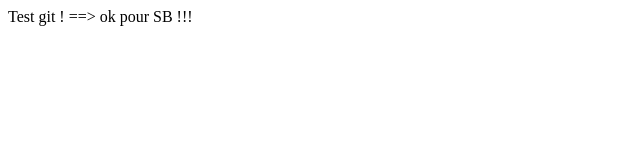
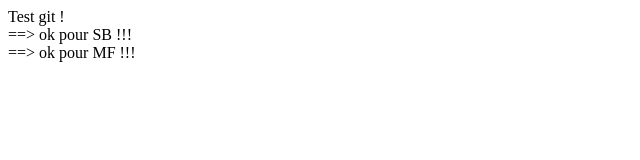
Before and after one commit to stfanbrg/ECOMSport, a plain HTML site: page ECOMSport/WebContent/index.html in a window 1280 px wide. Shown: the whole page, without its empty margins (0-640 px from the left). Drawn offline with Linux system fonts and the light colour scheme.

Commit message:
Ok pour MF

```diff
--- a/ECOMSport/WebContent/index.html
+++ b/ECOMSport/WebContent/index.html
@@ -5,7 +5,8 @@
 <title>Insert title here</title>
 </head>
 <body>
-	Test git !
-		==> ok pour SB !!!
+	Test git ! <br>
+		==> ok pour SB !!!<br>
+		==> ok pour MF !!!<br>
 </body>
 </html>
```
